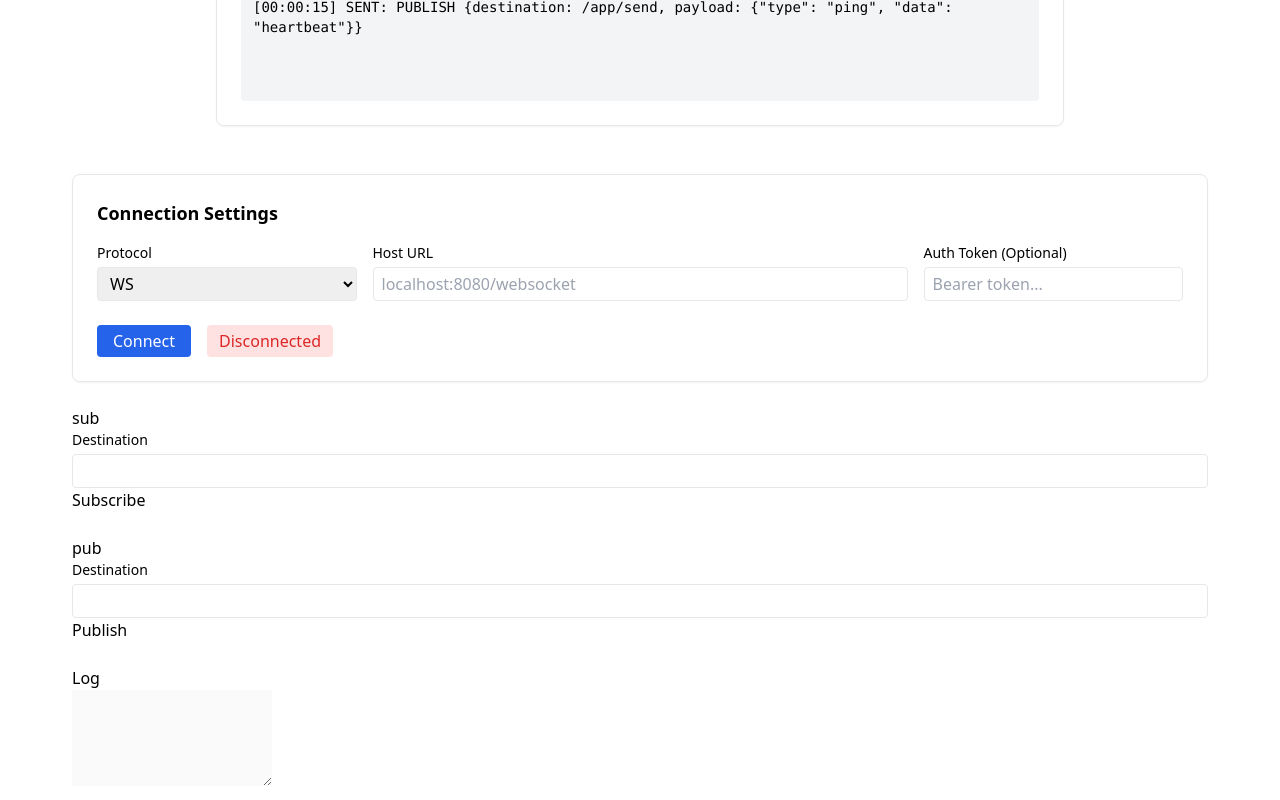
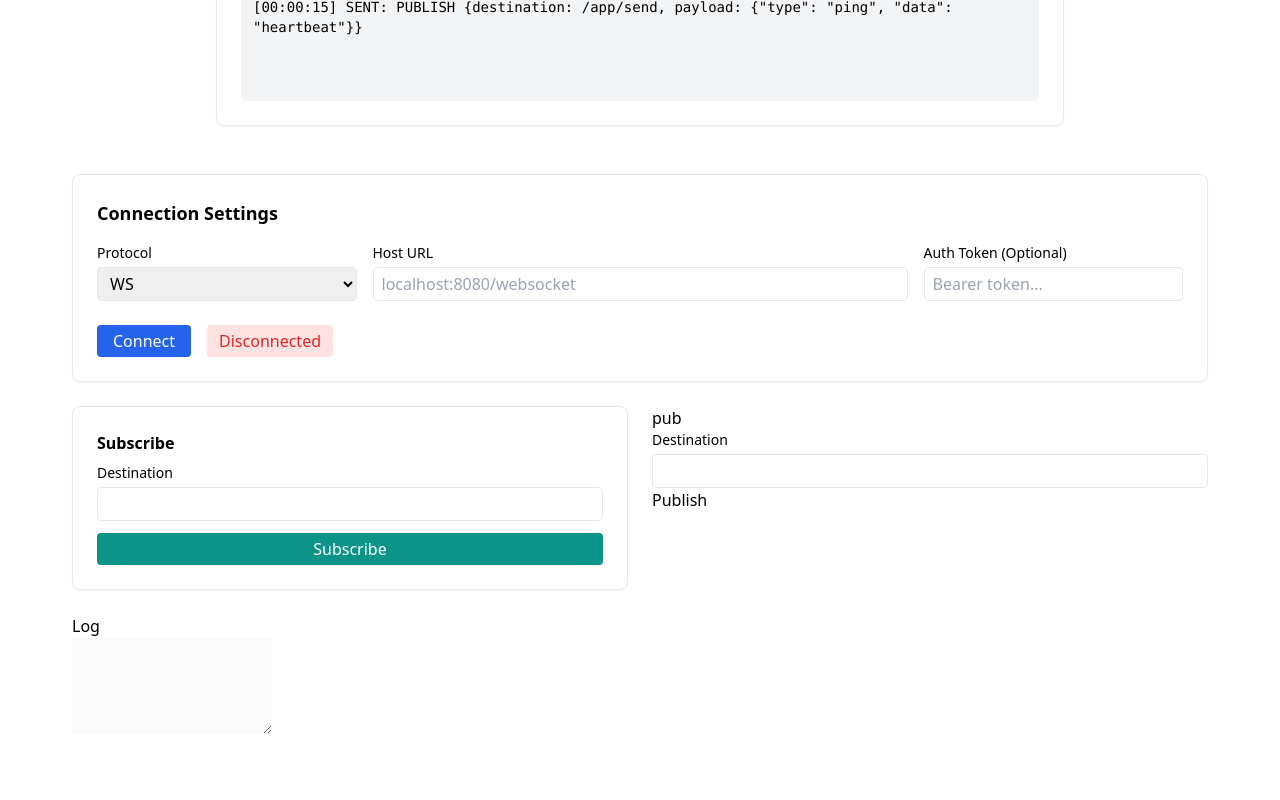
Before and after one commit to chea-young/study-react, a React (Create React App) app in the folder stomp/: page / in a window 1280 px wide. Shown: the part 628-1428 px from the top of the page. After the commit the page ends 1376 px from the top, so only its background shows below. Built offline with nearby package versions, Linux system fonts and the light colour scheme.

Commit message:
Feature: add formatTime

```diff
--- a/stomp/src/app/common/utils/logUtil.js
+++ b/stomp/src/app/common/utils/logUtil.js
@@ -7,6 +7,10 @@ const logUtil = {
     message = [new Date().toISOString(), ...message];
     console.log(message.join(" "));
   },
+  formatTime: () => {
+    const now = new Date();
+    return now.toLocaleTimeString("en-GB", { hour12: false }); // 00:00:15 형태
+  },
 };
 
 export default logUtil;
--- a/stomp/src/app/webview/_component/StompSettingBody.js
+++ b/stomp/src/app/webview/_component/StompSettingBody.js
@@ -17,15 +17,9 @@ const StompSettingBody = () => {
   const clientRef = useRef();
   const [log, setLog] = useState("");
 
-  // 시간 포맷 함수
-  const formatTime = () => {
-    const now = new Date();
-    return now.toLocaleTimeString("en-GB", { hour12: false }); // 00:00:15 형태
-  };
-
   // 로그 추가 유틸
   const appendLog = (prefix, message) => {
-    const timestamp = formatTime();
+    const timestamp = logUtil.formatTime();
     setLog((prev) => `${prev}\n[${timestamp}] ${prefix}: ${message}`);
   };
 
@@ -119,22 +113,33 @@ const StompSettingBody = () => {
     );
   };
 
+  const SubscribeBox = () => {
+    return (
+      <div className="border rounded-lg p-6 shadow-sm">
+        <h3 className="text-md font-semibold mb-2">Subscribe</h3>
+        <label className="block text-sm font-medium mb-1">Destination</label>
+        <input
+          type="text"
+          className="border rounded px-2 py-1 w-full mb-3"
+          value={subDestination}
+          onChange={(e) => setSubDestination(e.target.value)}
+        />
+        <button className="bg-teal-600 text-white px-4 py-1 rounded w-full">
+          Subscribe
+        </button>
+      </div>
+    );
+  };
+
+  const PublishBox = () => {};
+
   return (
     <>
       <div className="max-w-6xl mx-auto p-2 space-y-6 font-sans">
         <WebSocketUI />
         <ConnectionSettingBox />
-        <div id="sub">
-          {"sub"}
-          <TextInput
-            label={"Destination"}
-            value={subDestination}
-            onChange={(changeValue) => {
-              setSubDestination(changeValue);
-            }}
-          />
-          <Button label="Subscribe" onClick={() => {}} />
-        </div>
+        <div className="grid grid-cols-2 gap-6">
+          <SubscribeBox />
           <div id="pub">
             {"pub"}
             <TextInput
@@ -145,6 +150,7 @@ const StompSettingBody = () => {
               }}
             />
             <Button label="Publish" onClick={() => {}} />
+          </div>
         </div>
         <div id="log">
           {"Log"}
```
Lines whose indentation alone changed are shown as unchanged.
